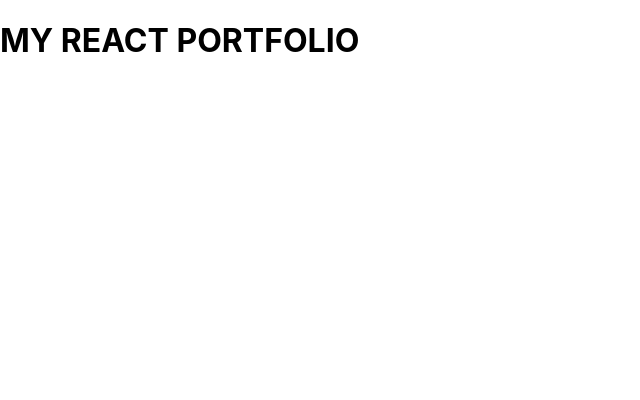
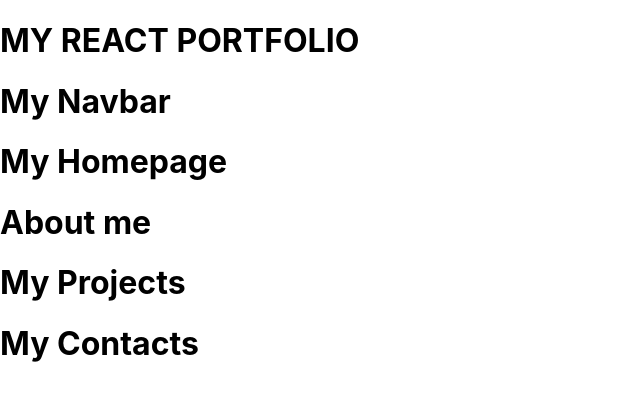
Before and after one commit to Atee-Michael/portfolio-react, a React (Create React App) app in the folder my-react-portfolio/: page / in a window 1280 px wide. Shown: the top 400 px of the page, without its empty margins (0-640 px from the left). Built offline with nearby package versions, Linux system fonts and the light colour scheme.

Commit message:
added component structure to App

```diff
--- a/my-react-portfolio/src/App.js
+++ b/my-react-portfolio/src/App.js
@@ -1,10 +1,21 @@
+import React from 'react';
+import './App.css';
+import Header from './components/Header'
+import Home from './components/Home'
+import About from './components/About'
+import Projects from './components/Projects';
+import Contact from './components/Contact';
 
-import './App.css';
 
 function App() {
   return (
     <div className="App">
      <h1>MY REACT PORTFOLIO</h1>
+     <Header />
+     <Home />
+     <About />
+     <Projects />
+     <Contact />
     </div>
   );
 }
--- a/my-react-portfolio/src/components/About.js
+++ b/my-react-portfolio/src/components/About.js
@@ -1 +1,20 @@
 // Displays information about me, my background and skills
+
+import React from "react";
+
+function About() {
+    return (
+
+        <h1>About me</h1>
+
+    )
+
+
+}
+
+
+
+
+
+
+export default About;
--- a/my-react-portfolio/src/components/Contact.js
+++ b/my-react-portfolio/src/components/Contact.js
@@ -1 +1,14 @@
 // Contact information session
+
+import React from "react";
+
+function Contact() {
+    return (
+
+        <h1>My Contacts</h1>
+
+    )
+
+}
+
+export default Contact;
--- a/my-react-portfolio/src/components/Header.js
+++ b/my-react-portfolio/src/components/Header.js
@@ -1 +1,13 @@
 // Navigation links and logo
+
+import React from "react";
+
+function Header () {
+    return (
+        <h1>My Navbar</h1>
+
+
+    )
+}
+
+export default Header;
--- a/my-react-portfolio/src/components/Home.js
+++ b/my-react-portfolio/src/components/Home.js
@@ -1 +1,12 @@
 // Serves as the landing page
+
+import React from "react";
+
+function Home () {
+    return (
+        <h1>My Homepage</h1>
+
+    )
+}
+
+export default Home;
--- a/my-react-portfolio/src/components/Projects.js
+++ b/my-react-portfolio/src/components/Projects.js
@@ -1 +1,13 @@
 // Showcases projects engaged in (Bootcamp, Private and Commercial)
+
+import React from "react";
+
+function Projects () {
+    return (
+        <h1>My Projects</h1>
+
+    )
+
+}
+
+export default Projects;
```
